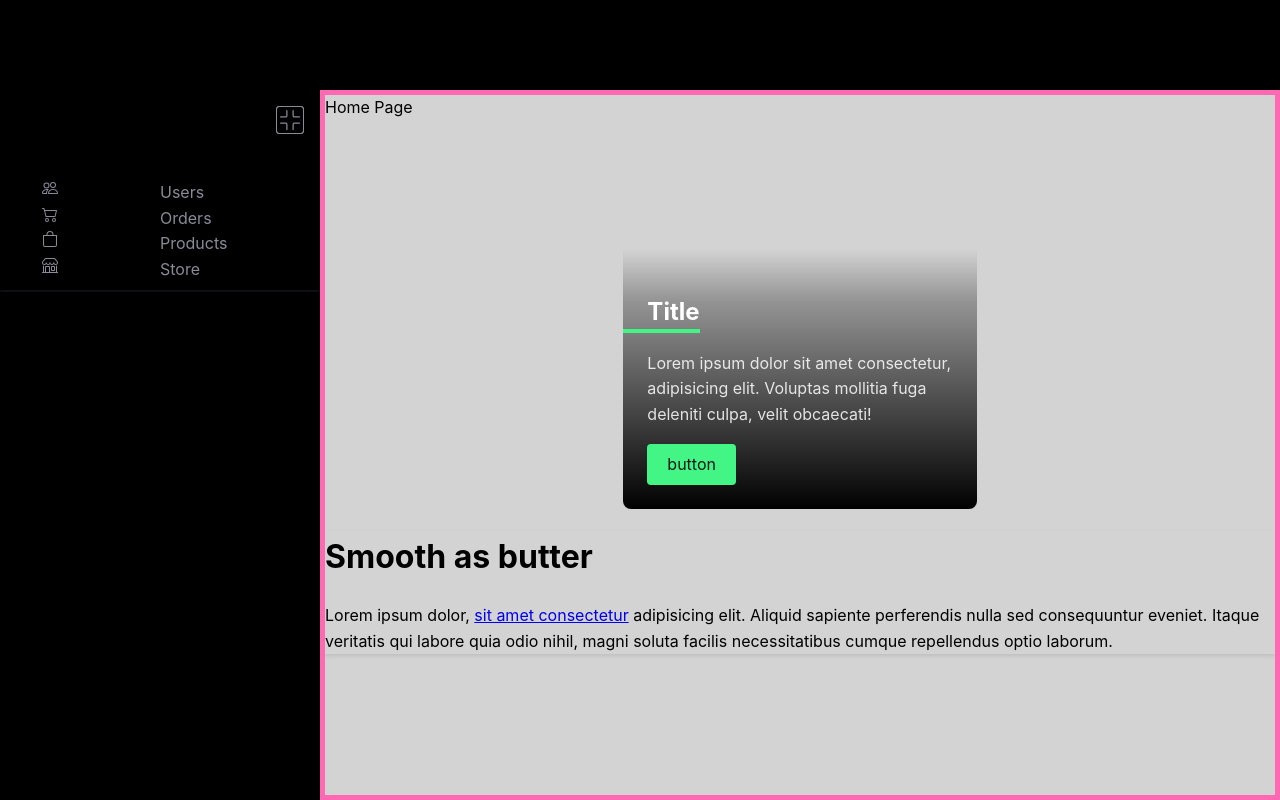
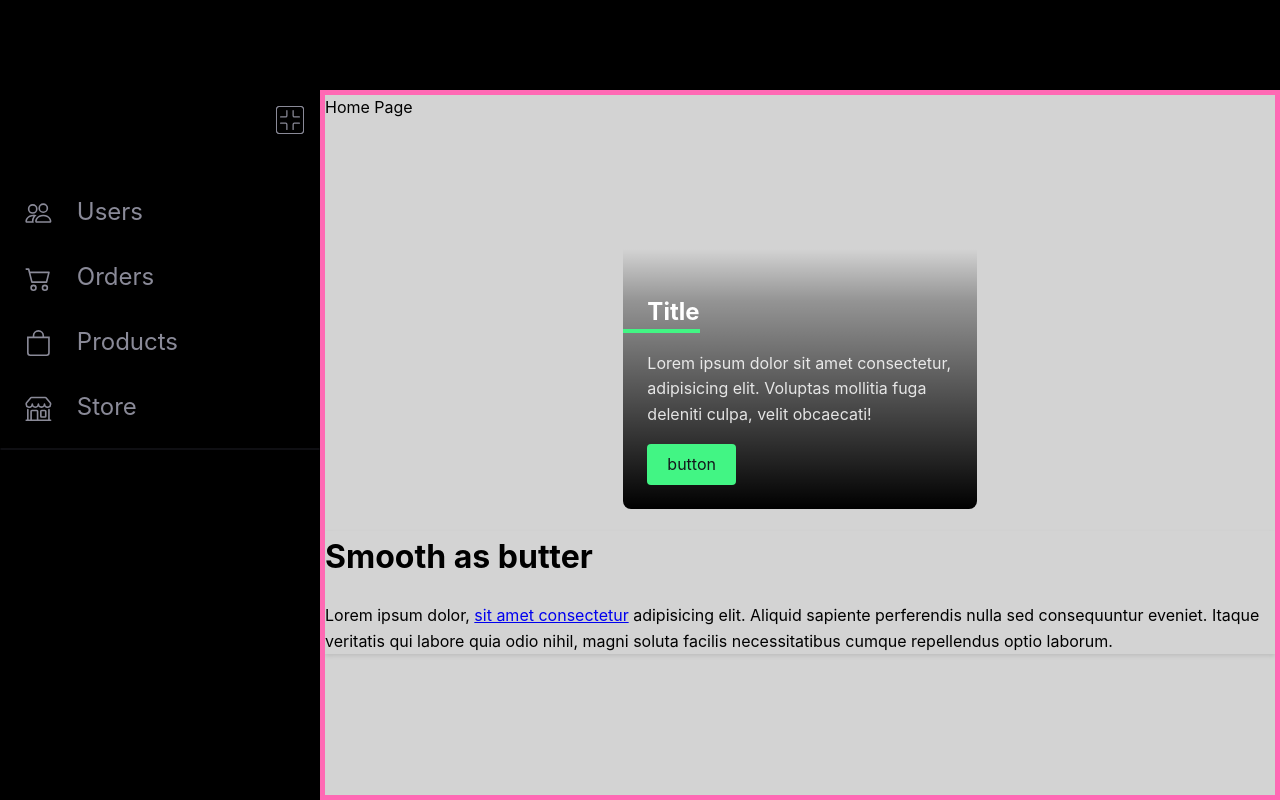
Before and after one commit to JoshuaHolloway/custom-ui-library, a Next.js app in the folder 03-navdrawr-minimize-animaton/: page / in a window 1280 px wide. Built offline with nearby package versions, Linux system fonts and the light colour scheme.

Commit message:
basically finished navdrawer-items

```diff
--- a/03-navdrawr-minimize-animaton/components/layout/layout.js
+++ b/03-navdrawr-minimize-animaton/components/layout/layout.js
@@ -182,24 +182,35 @@ export default function Layout({ children }) {
             id='navdrawer-navitems'
             style={{
               display: 'grid',
-              gridTemplateRows: '1fr 1fr 1fr 1fr',
-              gridTemplateColumns: '1fr 1fr',
-              // gridTemplateAreas: 'A1 A2'
+              gridTemplateRows: 'repeat(4, 65px)',
+              gridTemplateColumns: `${minimized_navdrawer_width} 1fr`,
+              alignItems: 'center',
+              minWidth: minimized_navdrawer_width,
             }}
           >
             {navdrawer_items.map((navdrawer_item, idx) => {
               return (
                 <React.Fragment key={idx}>
+                  <div
+                    style={{
+                      // background: 'rgba(255, 0, 0, 0.25)',
+                      height: '100%',
+                      display: 'flex',
+                      alignItems: 'center',
+                      justifyContent: 'center',
+                    }}
+                  >
                     <svg
                       className={css.navdrawer_item}
                       xmlns='http://www.w3.org/2000/svg'
-                    width='16'
-                    height='16'
+                      width='26'
+                      height='26'
                       fill='currentColor'
                       viewBox='0 0 16 16'
                     >
                       {navdrawer_item.svg_path}
                     </svg>
+                  </div>
                   <span
                     ref={(el) => (navdrawer_items_text_refs.current[idx] = el)}
                     className={css.navdrawer_item}
--- a/03-navdrawr-minimize-animaton/components/layout/layout.module.scss
+++ b/03-navdrawr-minimize-animaton/components/layout/layout.module.scss
@@ -11,6 +11,7 @@ $background-primary: black;
 .navdrawer_item {
   width: 100px;
   // background: black;
+  font-size: 1.5em;
 
   color: $clr-not-selected;
   &.selected {
```
Lines whose indentation alone changed are shown as unchanged.
